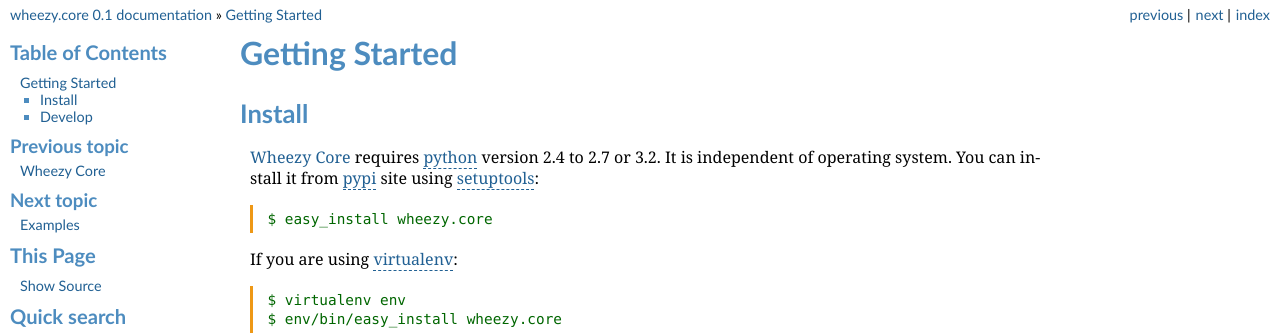
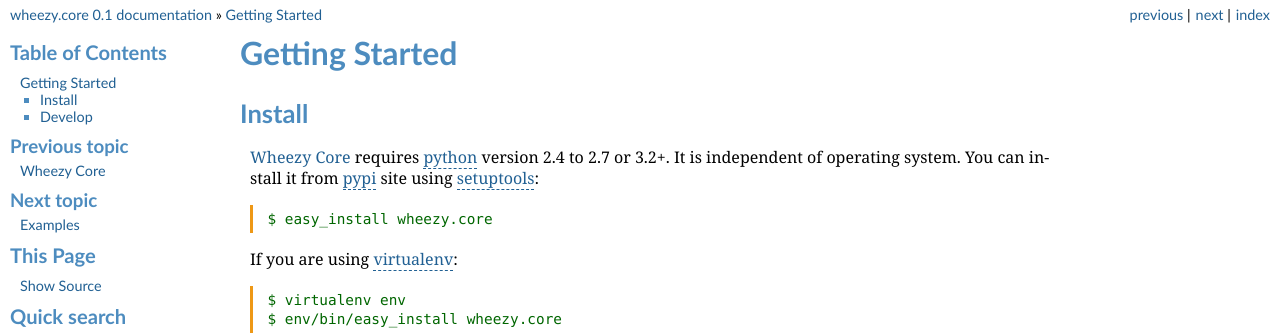
Before and after one commit to akornatskyy/wheezy.core, a Sphinx documentation site: the page built from doc/gettingstarted.rst, in a window 1280 px wide. Shown: the top 336 px of the page. Built offline with Sphinx 7.4.7, drawn with Linux system fonts in a browser that asks for light colours.

```diff
--- a/doc/gettingstarted.rst
+++ b/doc/gettingstarted.rst
@@ -5,9 +5,9 @@ Getting Started
 Install
 -------
 
-:ref:`wheezy.core` requires `python`_ version 2.4 to 2.7 or 3.2.
-It is independent of operating system. You can install it from `pypi`_
-site using `setuptools`_::
+:ref:`wheezy.core` requires `python`_ version 2.4 to 2.7 or 3.2+. It is
+independent of operating system. You can install it from `pypi`_ site
+using `setuptools`_::
 
     $ easy_install wheezy.core
 
--- a/setup.py
+++ b/setup.py
@@ -40,6 +40,7 @@ setup(
         'Programming Language :: Python :: 2.7',
         'Programming Language :: Python :: 3',
         'Programming Language :: Python :: 3.2',
+        'Programming Language :: Python :: 3.3',
         'Programming Language :: Python :: Implementation :: CPython',
         'Programming Language :: Python :: Implementation :: PyPy',
         'Topic :: Software Development :: Libraries :: Python Modules',
```
Also changed, not shown: 1 other file.
